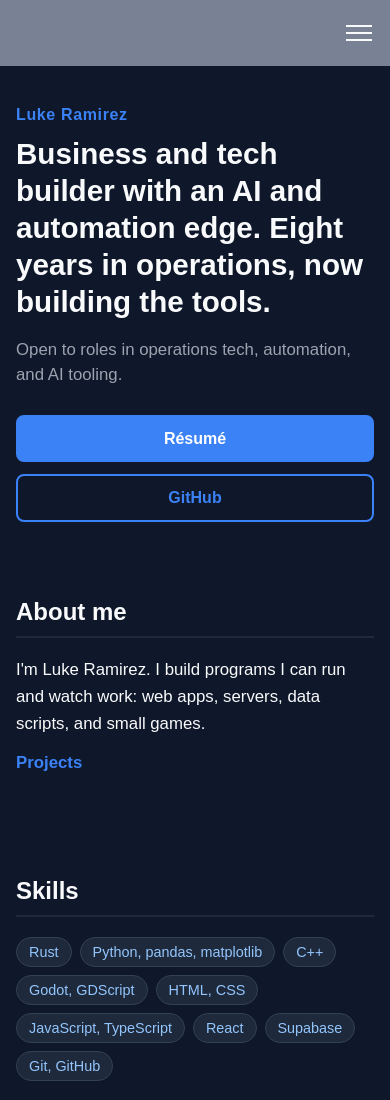
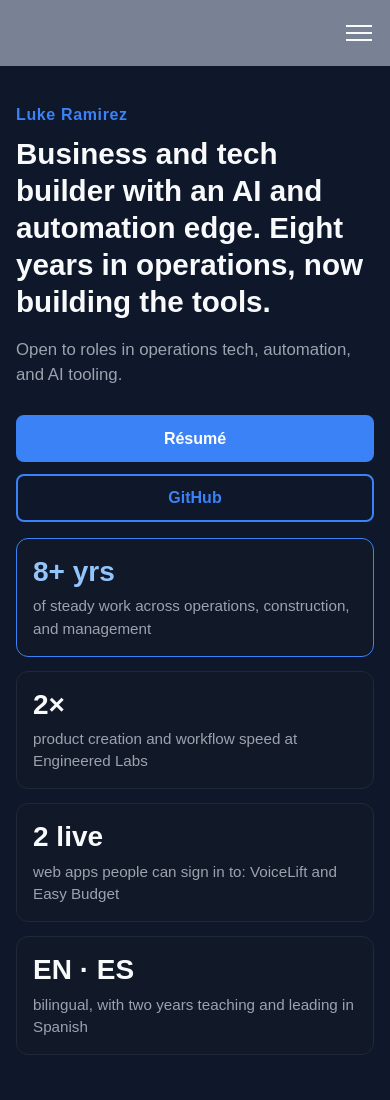
Before and after one commit to Lukidom/Portfolio-site, a plain HTML site: page index.html in a window 390 px wide. Shown: the top 1100 px of the page. Drawn offline with Linux system fonts and the light colour scheme.

Commit message:
Add a proof strip under the home hero.
Four tiles sit under the headline: years of work, the Engineered Labs speedup, the two live apps, and English and Spanish. They wrap to two columns on a tablet and stack on a phone.

Co-authored-by: Adam Luke Ramirez <Lukidom@users.noreply.github.com>

```diff
--- a/index.html
+++ b/index.html
@@ -44,6 +44,27 @@
             </div>
         </section>
 
+        <section class="proof" aria-label="Proof">
+            <ul class="proof-strip">
+                <li class="proof-tile proof-tile-accent">
+                    <p class="proof-number">8+ yrs</p>
+                    <p class="proof-line">of steady work across operations, construction, and management</p>
+                </li>
+                <li class="proof-tile">
+                    <p class="proof-number">2×</p>
+                    <p class="proof-line">product creation and workflow speed at Engineered Labs</p>
+                </li>
+                <li class="proof-tile">
+                    <p class="proof-number">2 live</p>
+                    <p class="proof-line">web apps people can sign in to: VoiceLift and Easy Budget</p>
+                </li>
+                <li class="proof-tile">
+                    <p class="proof-number">EN · ES</p>
+                    <p class="proof-line">bilingual, with two years teaching and leading in Spanish</p>
+                </li>
+            </ul>
+        </section>
+
         <section>
             <h2>About me</h2>
             <p class="plain-copy">I'm Luke Ramirez. I build programs I can run and watch work: web apps, servers, data scripts, and small games.</p>
--- a/style.css
+++ b/style.css
@@ -103,6 +103,56 @@ body {
 
 .button-secondary:hover {
     background: var(--tag-bg);
+}
+
+.proof {
+    max-width: 1040px;
+    padding-top: 4px;
+    padding-bottom: 48px;
+}
+
+.proof-strip {
+    display: grid;
+    grid-template-columns: repeat(4, minmax(0, 1fr));
+    gap: 14px;
+    margin: 0;
+}
+
+.proof-tile {
+    margin: 0;
+    background: var(--card);
+    border: 1px solid var(--border);
+    border-radius: 12px;
+    padding: 18px 16px 16px;
+}
+
+.proof-tile-accent {
+    border-color: var(--accent);
+}
+
+.proof-number {
+    margin: 0 0 8px;
+    color: var(--text);
+    font-size: clamp(1.75rem, 2.6vw, 2.15rem);
+    font-weight: 700;
+    line-height: 1.1;
+}
+
+.proof-tile-accent .proof-number {
+    color: var(--accent-soft);
+}
+
+.proof-line {
+    margin: 0;
+    color: var(--muted);
+    font-size: 0.95rem;
+    line-height: 1.45;
+}
+
+@media (max-width: 980px) {
+    .proof-strip {
+        grid-template-columns: repeat(2, minmax(0, 1fr));
+    }
 }
 
 /* SECTIONS */
@@ -409,6 +459,15 @@ li {
         padding: 40px 16px 16px;
     }
 
+    .proof {
+        padding-top: 0;
+        padding-bottom: 32px;
+    }
+
+    .proof-strip {
+        grid-template-columns: 1fr;
+    }
+
     .hero-actions {
         flex-direction: column;
         align-items: stretch;
```
